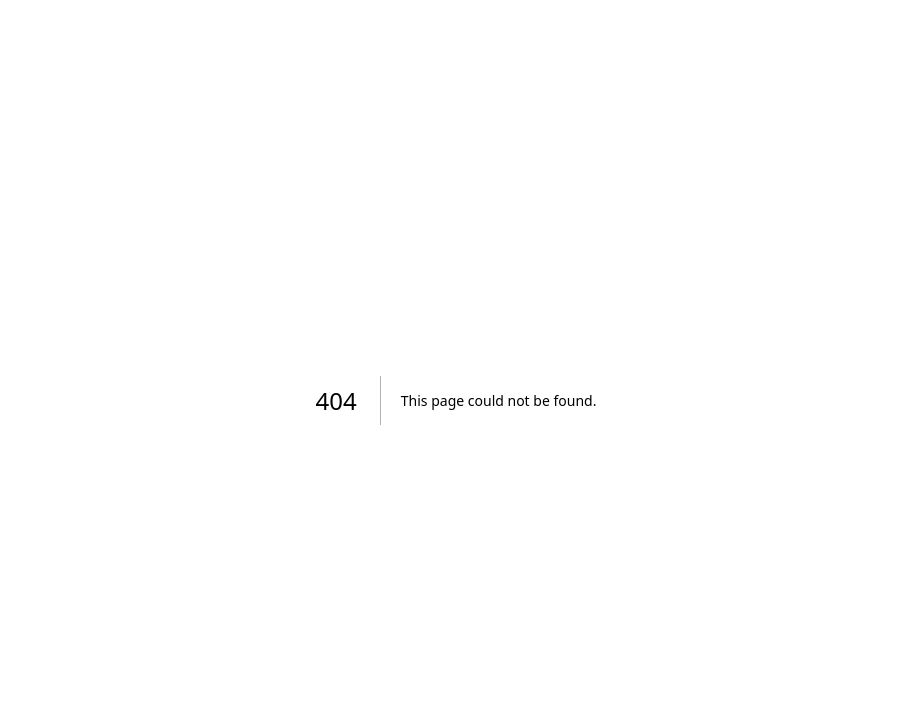
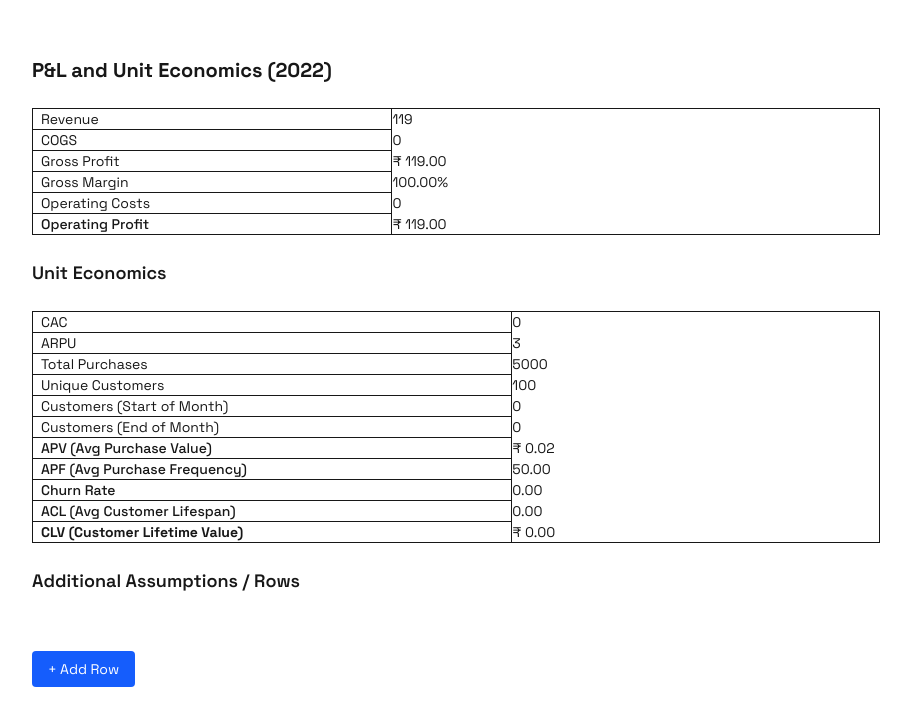
Before and after one commit to manuemmanuel/StartUp-Risk-Assessment, a Next.js app: page /UnitEconomics in a window 1280 px wide. Before the commit this address had no page. Shown: the top 726 px of the page, without its empty margins (184-1095 px from the left). Built offline with nearby package versions, Linux system fonts and the light colour scheme.

Commit message:
add unit economics

```diff
--- /dev/null
+++ b/src/app/UnitEconomics/page.tsx
@@ -0,0 +1,9 @@
+import UnitEconomics from "@/components/UnitEconomics";
+
+export default function DashboardPage() {
+  return (
+    <main className="p-8">
+      <UnitEconomics />
+    </main>
+  );
+}
--- /dev/null
+++ b/src/components/UnitEconomics.tsx
@@ -0,0 +1,91 @@
+'use client';
+
+import { useState, useMemo } from 'react';
+
+export default function UnitEconomics() {
+  const [revenue, setRevenue] = useState(119);
+  const [cogs, setCogs] = useState(0);
+  const [opCost, setOpCost] = useState(0);
+  const [arpu, setArpu] = useState(3);
+  const [cac, setCac] = useState(0);
+  const [purchases, setPurchases] = useState(5000);
+  const [uniqueCustomers, setUniqueCustomers] = useState(100);
+  const [custStart, setCustStart] = useState(0);
+  const [custEnd, setCustEnd] = useState(0);
+  const [customRows, setCustomRows] = useState<{ label: string, value: number }[]>([]);
+
+  const grossProfit = revenue - cogs;
+  const grossMargin = revenue !== 0 ? (grossProfit / revenue) * 100 : 0;
+  const operatingProfit = revenue - opCost;
+
+  const apv = revenue / purchases || 0;
+  const apf = purchases / uniqueCustomers || 0;
+  const churnRate = custStart !== 0 ? (custStart - custEnd) / custStart : 0;
+  const acl = churnRate !== 0 ? 1 / churnRate : 0;
+  const clv = apv * apf * acl * (grossProfit / revenue || 0);
+
+  const addRow = () => {
+    setCustomRows([...customRows, { label: 'New Row', value: 0 }]);
+  };
+
+  const updateRow = (index: number, field: 'label' | 'value', value: string) => {
+    setCustomRows(prev => {
+      const updated = [...prev];
+      updated[index][field] = field === 'value' ? parseFloat(value) || 0 : value;
+      return updated;
+    });
+  };
+
+  return (
+    <div className="p-6 max-w-4xl mx-auto text-sm space-y-6">
+      <h2 className="text-xl font-bold">P&L and Unit Economics (2022)</h2>
+
+      <table className="w-full border">
+        <tbody>
+          <tr><td className="border px-2">Revenue</td><td><input type="number" value={revenue} onChange={e => setRevenue(+e.target.value)} /></td></tr>
+          <tr><td className="border px-2">COGS</td><td><input type="number" value={cogs} onChange={e => setCogs(+e.target.value)} /></td></tr>
+          <tr><td className="border px-2">Gross Profit</td><td>₹ {grossProfit.toFixed(2)}</td></tr>
+          <tr><td className="border px-2">Gross Margin</td><td>{grossMargin.toFixed(2)}%</td></tr>
+          <tr><td className="border px-2">Operating Costs</td><td><input type="number" value={opCost} onChange={e => setOpCost(+e.target.value)} /></td></tr>
+          <tr><td className="border px-2 font-medium">Operating Profit</td><td>₹ {operatingProfit.toFixed(2)}</td></tr>
+        </tbody>
+      </table>
+
+      <h3 className="text-lg font-semibold mt-6">Unit Economics</h3>
+      <table className="w-full border">
+        <tbody>
+          <tr><td className="border px-2">CAC</td><td><input type="number" value={cac} onChange={e => setCac(+e.target.value)} /></td></tr>
+          <tr><td className="border px-2">ARPU</td><td><input type="number" value={arpu} onChange={e => setArpu(+e.target.value)} /></td></tr>
+          <tr><td className="border px-2">Total Purchases</td><td><input type="number" value={purchases} onChange={e => setPurchases(+e.target.value)} /></td></tr>
+          <tr><td className="border px-2">Unique Customers</td><td><input type="number" value={uniqueCustomers} onChange={e => setUniqueCustomers(+e.target.value)} /></td></tr>
+          <tr><td className="border px-2">Customers (Start of Month)</td><td><input type="number" value={custStart} onChange={e => setCustStart(+e.target.value)} /></td></tr>
+          <tr><td className="border px-2">Customers (End of Month)</td><td><input type="number" value={custEnd} onChange={e => setCustEnd(+e.target.value)} /></td></tr>
+
+          <tr><td className="border px-2 font-medium">APV (Avg Purchase Value)</td><td>₹ {apv.toFixed(2)}</td></tr>
+          <tr><td className="border px-2 font-medium">APF (Avg Purchase Frequency)</td><td>{apf.toFixed(2)}</td></tr>
+          <tr><td className="border px-2 font-medium">Churn Rate</td><td>{churnRate.toFixed(2)}</td></tr>
+          <tr><td className="border px-2 font-medium">ACL (Avg Customer Lifespan)</td><td>{acl.toFixed(2)}</td></tr>
+          <tr><td className="border px-2 font-bold">CLV (Customer Lifetime Value)</td><td>₹ {clv.toFixed(2)}</td></tr>
+        </tbody>
+      </table>
+
+      <h3 className="text-lg font-semibold">Additional Assumptions / Rows</h3>
+      <table className="w-full border">
+        <tbody>
+          {customRows.map((row, idx) => (
+            <tr key={idx}>
+              <td className="border px-2"><input value={row.label} onChange={e => updateRow(idx, 'label', e.target.value)} /></td>
+              <td><input type="number" value={row.value} onChange={e => updateRow(idx, 'value', e.target.value)} /></td>
+            </tr>
+          ))}
+        </tbody>
+      </table>
+      <button
+        className="mt-2 bg-blue-600 text-white px-4 py-2 rounded"
+        onClick={addRow}
+      >
+        + Add Row
+      </button>
+    </div>
+  );
+}
```
